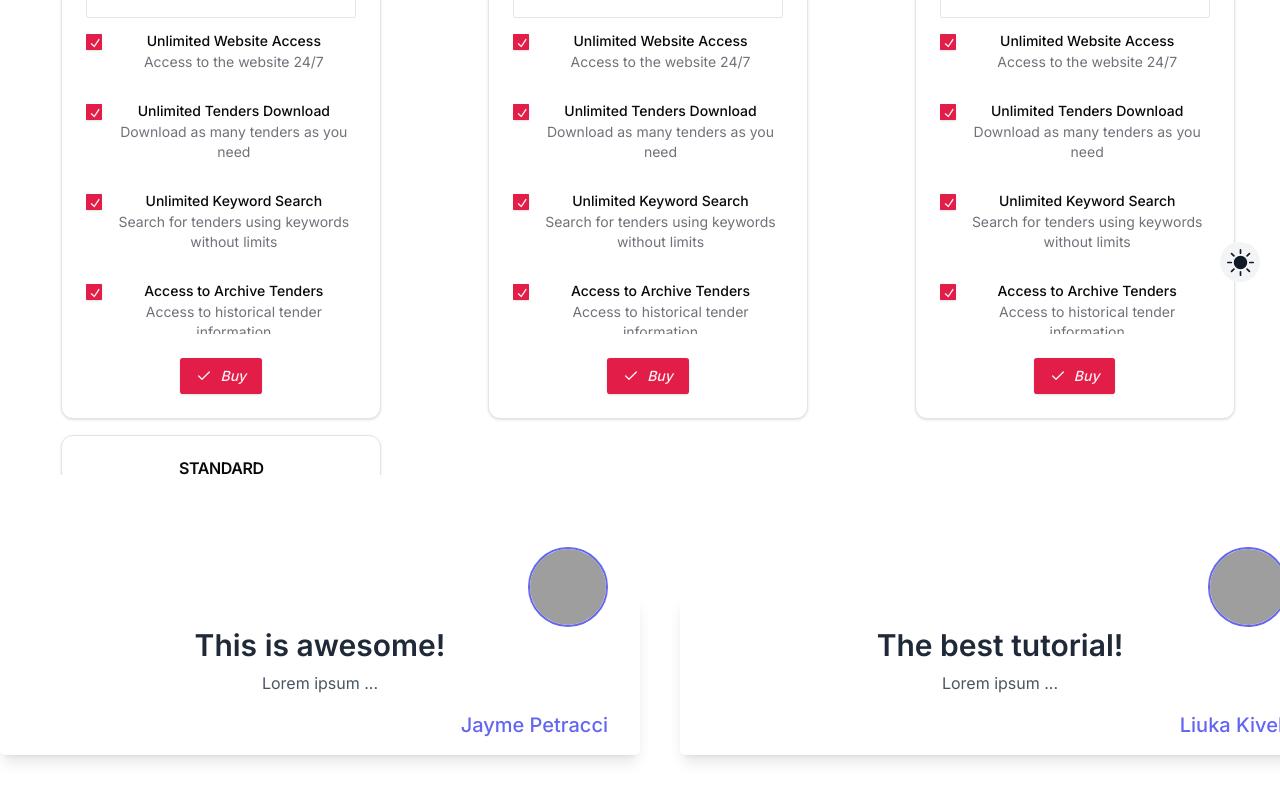
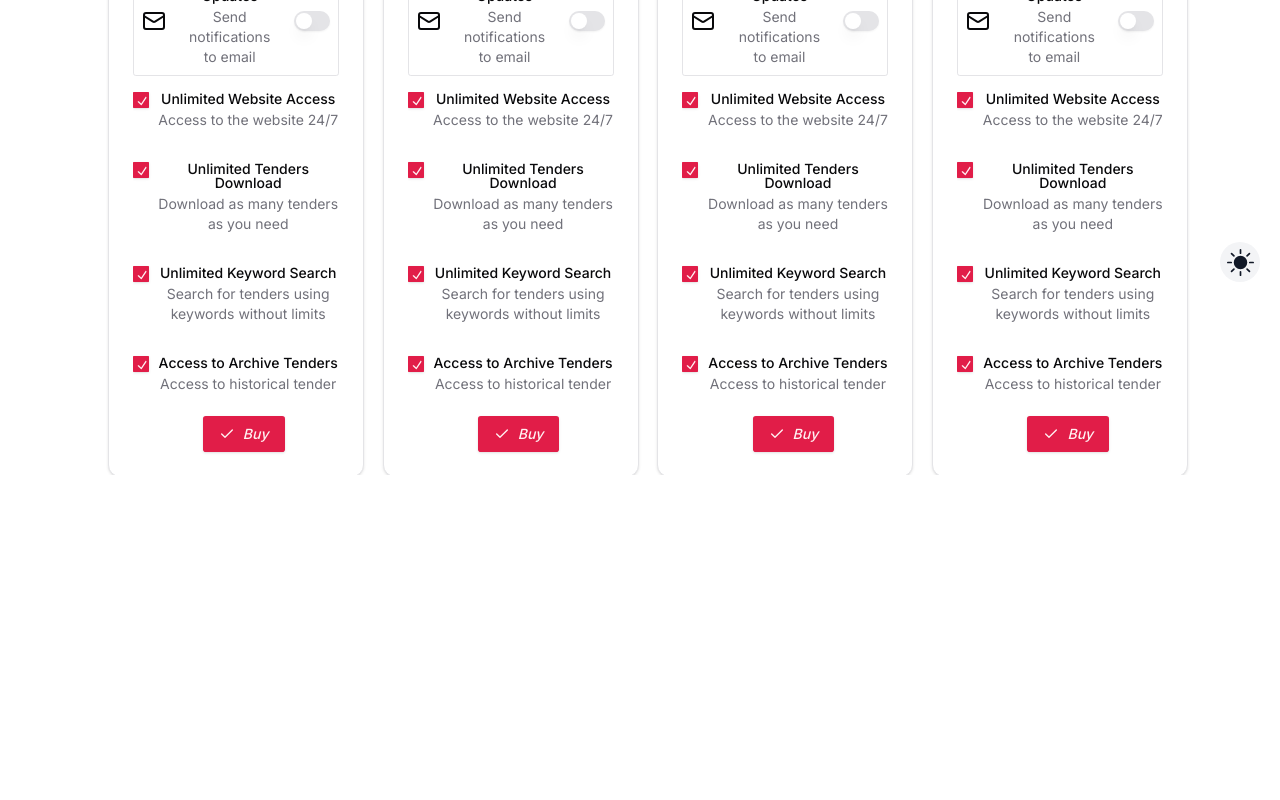
Before and after one commit to mungaben/Tender-Soko, a Next.js app: page /Subscribe in a window 1280 px wide. Shown: the part 498-1298 px from the top of the page. After the commit the page ends 1037 px from the top, so only its background shows below. Built offline with nearby package versions, Linux system fonts and the light colour scheme; grey boxes are pictures that could not be loaded.

Commit message:
style:motion divs

```diff
--- a/app/Subscribe/component/CardDemo.tsx
+++ b/app/Subscribe/component/CardDemo.tsx
@@ -17,9 +17,11 @@ import {
 import { Separator } from "@/components/ui/separator"
 import { Switch } from "@/components/ui/switch"
 import { Checkbox } from "@/components/ui/checkbox"
-import { useState } from "react"
+import { useRef, useState } from "react"
 import { set } from "sanity"
 import Buy from "./BuySubscription/Buy"
+import { motion } from "framer-motion"
+import { useInView } from "react-intersection-observer"
 
 
 interface Notification {
@@ -35,6 +37,7 @@ interface CardDemoProps {
 type CardProps = React.ComponentProps<typeof Card>
 
 export function CardDemo({ className, notifications, ...props }: CardDemoProps) {
+    const ref=useRef(null)
 
     const [emailme, setemailme] = useState(false)
 
@@ -49,15 +52,31 @@ export function CardDemo({ className, notifications, ...props }: CardDemoProps)
 
     const handleSubscribe = () => {
         console.log("handleSubscribe")
+        const { ref,inView}=useInView({
+            threshold:0.5
+        })
     }
+
     return (
+        <motion.div ref={ref}
+        animate={{scale:1}}
+        transition={{duration:1,delay:0.5}}
+        className={` w-full flex justify-center`}
+        >
         <Card className={cn("", className)} {...props}>
             <CardHeader>
                 <CardTitle className=" uppercase">Standard</CardTitle>
-                <CardDescription>Receive 4 benefits.</CardDescription>
+                <CardDescription>
+
+                    <h1>
+                    Receive 4 benefits.
+
+                    </h1>
+
+                    </CardDescription>
             </CardHeader>
             <CardContent className="grid gap-4">
-                <div className=" flex items-center space-x-4 rounded-md border p-4">
+                <div className=" flex items-center  md:space-x-4 rounded-md border p-2">
                     <Mail />
                     <div className="flex-1 space-y-1">
                         <p className="text-sm font-medium leading-none  flex flex-wrap justify-center items-center">
@@ -89,9 +108,10 @@ export function CardDemo({ className, notifications, ...props }: CardDemoProps)
                 </div>
             </CardContent>
             <CardFooter>
-                <Button className="w-full"  onClick={handleSubscribe}>
+                <Button className="w-full ml-4"  onClick={handleSubscribe}>
                     <Check className="mr-2 h-4 w-4" />  <Buy subscription="standnd" price="900"/>  </Button>
             </CardFooter>
         </Card>
+       </motion.div>
     )
 }
--- a/app/Subscribe/component/PackageCard.tsx
+++ b/app/Subscribe/component/PackageCard.tsx
@@ -1,7 +1,7 @@
 
 
 
-
+"use client"
 
 import React from 'react'
 
@@ -14,6 +14,7 @@ import {
   CardTitle,
 } from "@/components/ui/card"
 import { CardDemo } from './CardDemo'
+import { motion, useScroll } from 'framer-motion'
 
 
 const PackageCard = () => {
@@ -68,20 +69,30 @@ const PackageCard = () => {
     },
 
   ]
+  const { scrollYProgress } = useScroll();
   return (
-    <div className=' h-[80vh] overflow-scroll ' >
-
-
-
-      <div className='  mx-auto grid gap-4  grid-cols-1 md:grid-cols-2 lg:grid-cols-3  justify-center items-center 2xl:grid-cols-3 first:ml-4 place-content-center justify-items-center '>
+    <div className=' h-[80vh]  overflow-x-auto  ' >
 
 
 
 
-        <CardDemo notifications={notifications} className=' flex flex-col items-center justify-center w-[75vw] md:w-[40vw] lg:w-[25vw] xl:-w-[20vw] ' />
-        <CardDemo notifications={notifications} className=' flex flex-col items-center justify-center  w-[75vw] md:w-[40vw] lg:w-[25vw] xl:-w-[20vw]   ' />
-        <CardDemo notifications={notifications} className=' flex flex-col items-center justify-center w-[75vw] md:w-[40vw] lg:w-[25vw] xl:-w-[20vw]   ' />
-        <CardDemo notifications={notifications} className=' flex flex-col items-center justify-center w-[75vw] md:w-[40vw] lg:w-[25vw] xl:-w-[20vw]  ' />
+
+      <div className='  overflow-scroll mx-auto grid gap-4  grid-cols-1 md:grid-cols-2 lg:grid-cols-4  justify-center items-center 2xl:grid-cols-4 first:ml-4 place-content-center justify-items-center  pt-10'>
+
+
+        {/* <div className=' bg-red-400  mt-0 fixed w-full  mx-auto top-0' >
+          <motion.div
+            className=" w-full h-2 bg-red-800"
+            style={{ scaleX: scrollYProgress }}
+          />
+
+        </div> */}
+
+
+        <CardDemo notifications={notifications} className=' flex flex-col items-center justify-center w-[60dvw] md:w-[35dvw] lg:w-[20vw] xl:-w-[15dvw] ' />
+        <CardDemo notifications={notifications} className=' flex flex-col items-center justify-center  w-[60dvw] md:w-[35dvw] lg:w-[20vw] xl:-w-[15dvw]   ' />
+        <CardDemo notifications={notifications} className=' flex flex-col items-center justify-center w-[60dvw] md:w-[35dvw] lg:w-[20vw] xl:-w-[15dvw]   ' />
+        <CardDemo notifications={notifications} className=' flex flex-col items-center justify-center w-[60dvw] md:w-[35dvw] lg:w-[20vw] xl:-w-[15dvw]  ' />
 
 
 
--- a/app/Subscribe/component/TestMonialsComp/TestMonialCard.tsx
+++ b/app/Subscribe/component/TestMonialsComp/TestMonialCard.tsx
@@ -1,6 +1,6 @@
 
 
-
+"use client"
 
 
 import React from 'react'
@@ -8,6 +8,7 @@ import React from 'react'
 
 import Image from "next/image";
 import Link from "next/link";
+import { SwiperSlide } from 'swiper/react';
 
 type Props = {
   title: string;
@@ -19,7 +20,12 @@ type Props = {
 
 const TestMonialCard =(props: Props) => {
   return (
-    <div className="py-4 px-8 bg-white shadow-lg rounded-lg my-20">
+    <SwiperSlide className="py-4 px-8 bg-white shadow-lg rounded-lg my-20">
+       {({ isActive }) => (
+        <div>
+          {isActive ? 'active' : 'not active'}
+
+
       <div className="flex justify-center md:justify-end -mt-16">
         <Image
           alt={props.author}
@@ -38,7 +44,9 @@ const TestMonialCard =(props: Props) => {
           {props.author}
         </Link>
       </div>
-    </div>
+      </div>
+        )}
+    </SwiperSlide>
   )
 }
 
--- a/app/Subscribe/component/TestMonialsComp/TestMonialsSlider.tsx
+++ b/app/Subscribe/component/TestMonialsComp/TestMonialsSlider.tsx
@@ -5,19 +5,36 @@ import { PropsWithChildren } from "react";
 
 type Props = { options?: EmblaOptionsType } & PropsWithChildren;
 import React from 'react'
+import { Navigation, Pagination, Scrollbar, A11y } from 'swiper/modules';
+
+import { Swiper, SwiperSlide } from 'swiper/react';
+
+// Import Swiper styles
+import 'swiper/css';
+import 'swiper/css/navigation';
+import 'swiper/css/pagination';
+import 'swiper/css/scrollbar';
 
 const TestMonialsSilder = ({ children, options }: Props) => {
 
-    const [emblaRef] = useEmblaCarousel({
-        slidesToScroll: 1,
-        align: "start",
-        ...options,
-      });
+  const [emblaRef] = useEmblaCarousel({ loop: false })
   return (
     <div>
-       <div className="overflow-hidden" ref={emblaRef}>
-      <div className="flex gap-10">{children}</div>
-    </div>
+      <Swiper
+       // install Swiper modules
+       modules={[Navigation, Pagination, Scrollbar, A11y]}
+       spaceBetween={50}
+       slidesPerView={3}
+       navigation
+       pagination={{ clickable: true }}
+       scrollbar={{ draggable: true }}
+       onSwiper={(swiper) => console.log(swiper)}
+       onSlideChange={() => console.log('slide change')}
+      >
+        <div className="overflow-hidden" ref={emblaRef}>
+          <div className="flex gap-10">{children}</div>
+        </div>
+      </Swiper>
     </div>
   )
 }
--- a/app/Subscribe/page.tsx
+++ b/app/Subscribe/page.tsx
@@ -24,7 +24,7 @@ const page = () => {
         <PackageCard />
       </div>
       <div>
-        <TestMonyMainCard/>
+        {/* <TestMonyMainCard/> */}
       </div>
 
     </div>
--- a/middleware.ts
+++ b/middleware.ts
@@ -10,7 +10,7 @@ import { authMiddleware } from "@clerk/nextjs";
 export default authMiddleware({
 
 
-  publicRoutes: ["/"]
+  publicRoutes: ["/","/Subscribe"]
 });
 
 export const config = {
--- a/package.json
+++ b/package.json
@@ -27,6 +27,7 @@
     "autoprefixer": "10.4.15",
     "class-variance-authority": "^0.7.0",
     "clsx": "^2.0.0",
+    "embla-carousel-autoplay": "^8.0.0-rc12",
     "embla-carousel-react": "^8.0.0-rc12",
     "emoji-picker-react": "^4.4.11",
     "eslint": "8.47.0",
@@ -42,9 +43,11 @@
     "react-countdown": "^2.3.5",
     "react-dom": "18.2.0",
     "react-icons": "^4.10.1",
+    "react-intersection-observer": "^9.5.2",
     "react-scroll": "^1.8.9",
     "sanity": "^3.15.1",
     "styled-components": "5.2",
+    "swiper": "^10.2.0",
     "tailwind-merge": "^1.14.0",
     "tailwindcss": "3.3.3",
     "tailwindcss-animate": "^1.0.6",
```
Also changed, not shown: 1 other file (tests, documents, lock files or other folders).
